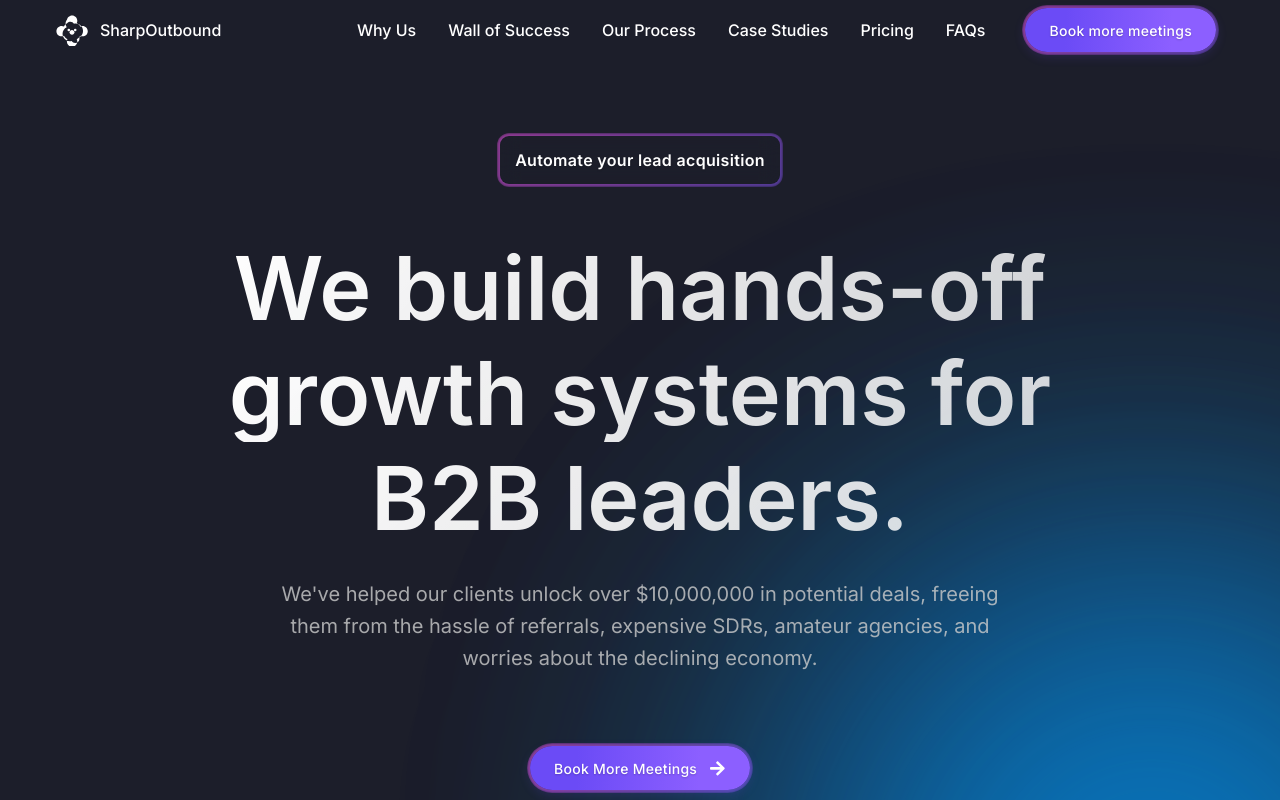
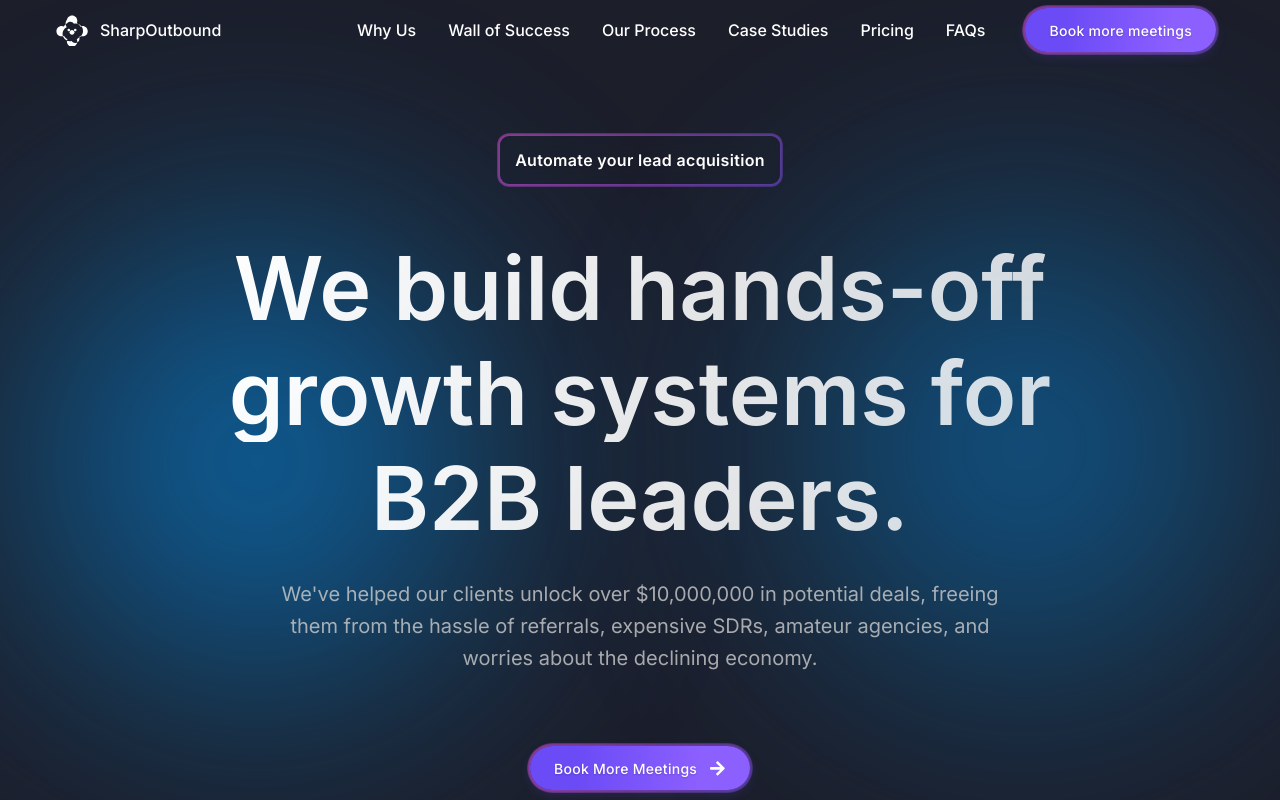
Before and after one commit to Rajje93/SharpOutbound, a React (Vite) app: page / in a window 1280 px wide. Shown: the top 800 px of the page. Built offline with nearby package versions, Linux system fonts and the light colour scheme.

Commit message:
Fix: Simplify orb styling for better visibility and positioning

```diff
--- a/src/App.css
+++ b/src/App.css
@@ -155,50 +155,48 @@ body {
 /* Main background orbs */
 .background-orbs {
   position: fixed;
-  inset: 0;
+  top: 0;
+  left: 0;
+  right: 0;
+  bottom: 0;
   width: 100%;
   height: 100vh;
-  overflow: hidden;
   pointer-events: none;
   z-index: 0;
-  display: flex;
-  justify-content: center;
-  align-items: center;
 }
 
 .background-orbs::before,
 .background-orbs::after {
   content: '';
   position: absolute;
-  width: 80vw;  /* Much larger */
-  height: 80vw; /* Much larger */
+  width: 60vw;
+  height: 60vw;
   border-radius: 50%;
-  filter: blur(150px); /* More blur */
-  opacity: 0.8;  /* More visible */
+  filter: blur(120px);
+  opacity: 0.8;
+}
+
+.background-orbs::before {
+  top: 10%;
+  left: -10%;
   background: radial-gradient(
     circle at center,
-    rgba(0, 157, 255, 1) 0%,  /* Full opacity at center */
-    transparent 70%
+    rgba(0, 157, 255, 1) 0%,
+    transparent 60%
   );
   animation: float 6s ease-in-out infinite;
 }
 
-.background-orbs::before {
-  top: 50%;  /* Center vertically */
-  left: 50%; /* Center horizontally */
-  transform: translate(-50%, -50%);
-}
-
 .background-orbs::after {
-  top: 50%;
-  left: 50%;
-  transform: translate(-50%, -50%) translateX(20vw); /* Offset second orb */
-  animation-delay: -3s;
+  top: 10%;
+  right: -10%;
   background: radial-gradient(
     circle at center,
-    rgba(0, 157, 255, 0.9) 0%,
-    transparent 70%
+    rgba(0, 157, 255, 0.8) 0%,
+    transparent 60%
   );
+  animation: float 6s ease-in-out infinite;
+  animation-delay: -3s;
 }
 
 @keyframes float {
@@ -214,10 +212,9 @@ body {
 @media (max-width: 768px) {
   .background-orbs::before,
   .background-orbs::after {
-    width: 100vw;  /* Full width on mobile */
-    height: 100vw;
-    opacity: 0.7;
-    filter: blur(180px);
+    width: 80vw;
+    height: 80vw;
+    filter: blur(140px);
   }
 }
 
```
